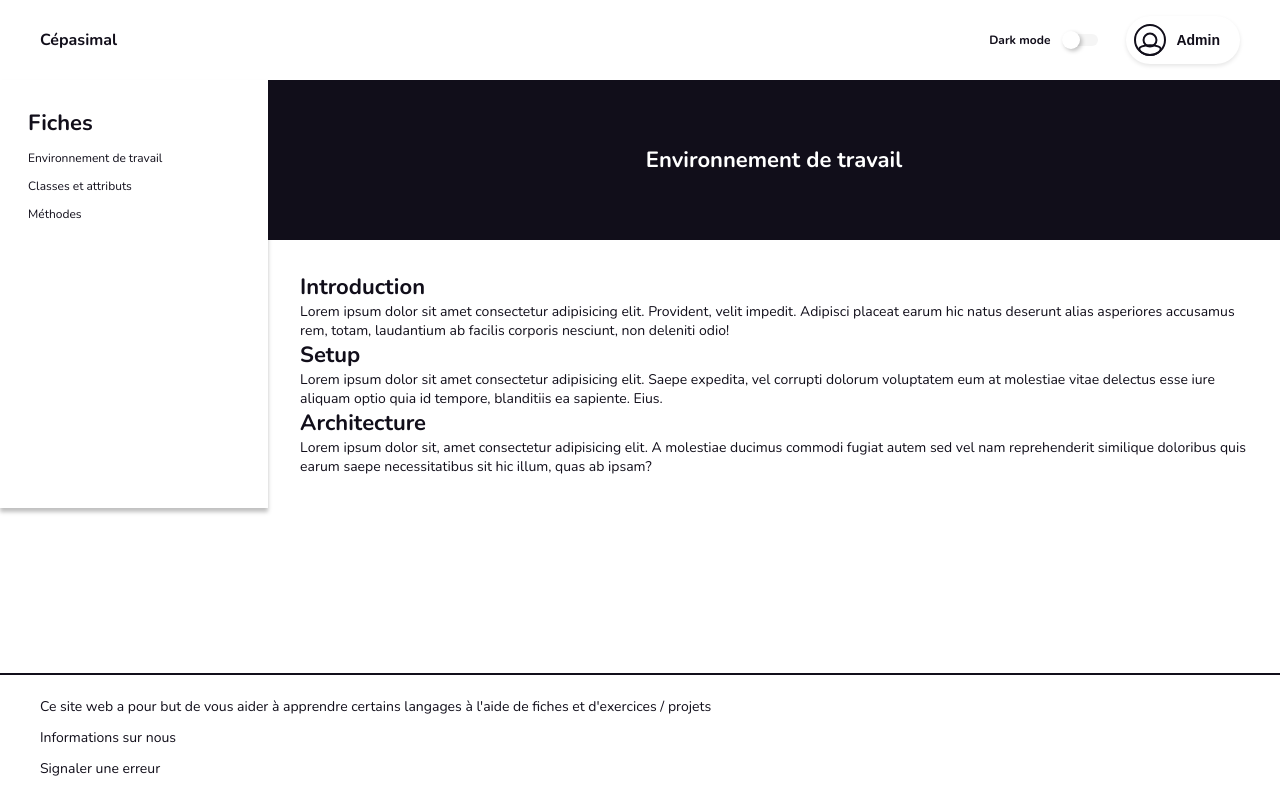
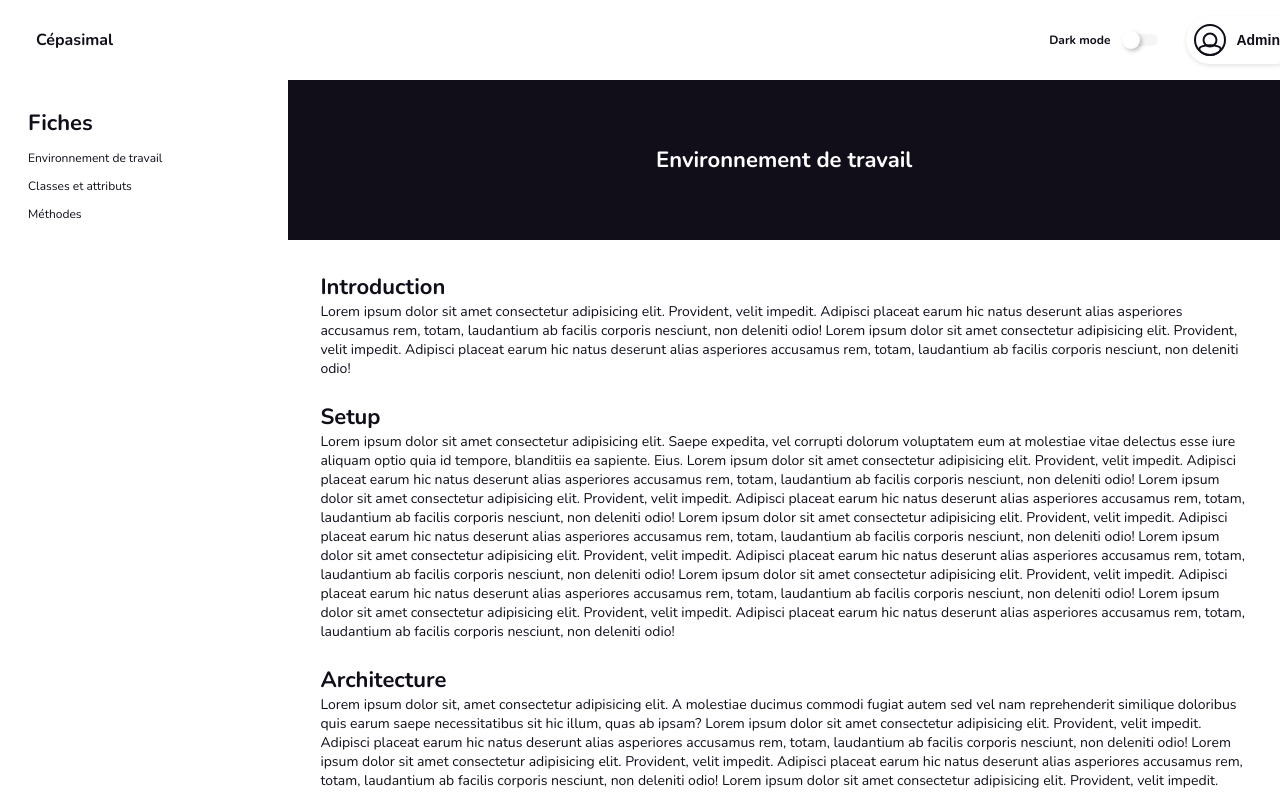
Before and after one commit to Shiropetite/cepasimal-front, a Vue app: page /lessons/1 in a window 1280 px wide. Shown: the top 792 px of the page. Built offline with nearby package versions, Linux system fonts and the light colour scheme.

Commit message:
upgrade graphics

```diff
--- a/src/App.vue
+++ b/src/App.vue
@@ -1,11 +1,26 @@
 <script setup lang="ts">
-import { RouterView } from "vue-router";
 import AppHeader from "@/components/AppHeader.vue";
 import AppFooter from "@/components/AppFooter.vue";
 </script>
 
 <template>
   <app-header />
-  <router-view />
+  <transition name="fade"><router-view class="inside" /></transition>
   <app-footer />
 </template>
+
+<style>
+.fade-enter-active,
+.fade-leave-active {
+  transition: opacity 0.3s ease;
+}
+
+.fade-enter-from,
+.fade-leave-to {
+  opacity: 0;
+}
+
+.inside {
+  padding-top: 80px;
+}
+</style>
--- a/src/components/AppFooter.vue
+++ b/src/components/AppFooter.vue
@@ -14,10 +14,6 @@
   display: flex;
   flex-direction: column;
   gap: 12px 0;
-  position: fixed;
-  bottom: 0;
-  left: 0;
-  right: 0;
   padding: 22px 40px;
   border-top: 2px solid var(--accent);
 }
--- a/src/components/AppHeader.vue
+++ b/src/components/AppHeader.vue
@@ -1,30 +1,37 @@
 <template>
-  <div class="header">
-    <a href="/"><div class="title">Cépasimal</div></a>
+  <div class="header row justify-center">
+    <div class="page row justify-between items-center">
+      <a href="/"><div class="title">Cépasimal</div></a>
 
-    <div class="row items-center justify-between gap-28">
-      <toggle-button label="Dark mode" />
-      <a href="/">
+      <div class="row items-center justify-between gap-28">
+        <toggle-button label="Dark mode" />
         <button class="admin">
-          <img src="../assets/admin-icon.svg" />
+          <img class="svg" src="../assets/admin-icon.svg" />
           Admin
         </button>
-      </a>
+      </div>
     </div>
   </div>
 </template>
 
 <style lang="scss" scoped>
 .header {
-  display: flex;
-  align-items: center;
-  justify-content: space-between;
-  padding: 0 40px;
+  position: fixed;
+  width: 100%;
+  background-color: var(--background);
+  padding: 0 20px;
   height: 80px;
 
   .title {
     font-weight: 700;
     font-size: 16px;
+    padding: 16px;
+    border-radius: 8px;
+    transition: all linear 0.2s;
+
+    &:hover {
+      background-color: var(--background-hover);
+    }
   }
 
   .admin {
--- a/src/components/LessonCard.vue
+++ b/src/components/LessonCard.vue
@@ -17,11 +17,11 @@ defineProps<{
       </div>
       <div class="row items-center gap-28 mt-12">
         <div class="row items-center gap-8">
-          <img src="../assets/update-icon.svg" />
+          <img class="svg" src="../assets/update-icon.svg" />
           {{ lastUpdated }}
         </div>
         <div class="row items-center gap-8">
-          <img src="../assets/duration-icon.svg" />
+          <img class="svg" src="../assets/duration-icon.svg" />
           {{ timeToRead }}
         </div>
       </div>
@@ -33,7 +33,7 @@ defineProps<{
 .card {
   display: flex;
   align-items: center;
-  width: 550px;
+  width: 100%;
   height: 86px;
   background: var(--background-card);
   box-shadow: 0px 4px 4px rgba(0, 0, 0, 0.12);
@@ -41,9 +41,10 @@ defineProps<{
   transition: all linear 0.1s;
 
   .illustration {
-    width: 128px;
+    width: 160px;
     height: 86px;
     background-color: var(--accent);
+    border-radius: 8px 0 0 8px;
   }
 
   .infos {
--- a/src/components/ToggleButton.vue
+++ b/src/components/ToggleButton.vue
@@ -29,7 +29,7 @@ const toggleDark = useToggle(isDark);
   background: #f5f5f5;
   position: relative;
   margin-left: 12px;
-  transition: all 0.25s;
+  //transition: all 0.25s;
 }
 
 input[type="checkbox"] {
--- a/src/css/index.scss
+++ b/src/css/index.scss
@@ -6,7 +6,7 @@ body {
   font-size: 14px;
   background-color: var(--background);
   color: var(--text-color);
-  transition: all linear 0.1s;
+  //transition: all linear 0.1s;
 }
 
 a {
@@ -35,6 +35,10 @@ a {
   justify-content: space-between;
 }
 
+.wrap {
+  flex-wrap: wrap;
+}
+
 .gap-28 {
   gap: 28px;
 }
@@ -50,3 +54,26 @@ a {
 .mt-12 {
   margin-top: 12px;
 }
+
+.col-md-6 {
+  width: 48%;
+
+  @media (max-width: 800px) {
+    width: 100%;
+  }
+
+}
+
+.col {
+  width: 100%;
+}
+
+.page {
+  max-width: 1600px;
+  width: 100%;
+  background-color: var(--background);
+}
+
+button {
+  cursor: pointer;
+}
--- a/src/css/variables.scss
+++ b/src/css/variables.scss
@@ -7,7 +7,7 @@ $l-background: #FFFFFF;
 $l-background-hover: #F5F5F5;
 
 // Dark theme
-$d-accent: #162B52;
+$d-accent: #566ea9;
 $d-white: #FFFFFF;
 $d-background-card : #1D1F31;
 $d-background: #110E1A;
@@ -28,4 +28,8 @@ $d-background-hover: #2a2d47;
   --background-card: #{ $d-background-card };
   --background-hover: #{ $d-background-hover };
   --text-color: #{ $d-white };
+
+  .svg {
+    filter: invert(100%);
+  }
 }
--- a/src/pages/LessonPage.vue
+++ b/src/pages/LessonPage.vue
@@ -3,31 +3,97 @@ import LessonNav from "@/components/LessonNav.vue";
 </script>
 
 <template>
-  <div class="row">
+  <div
+    class="row justify-center"
+    style="background-color: var(--background-hover); height: 100%"
+  >
+    <div class="page row">
       <lesson-nav />
-    <div>
+      <div class="col">
         <div class="banner">Environnement de travail</div>
         <div class="content">
+          <div>
             <div class="title">Introduction</div>
             <div>
-          Lorem ipsum dolor sit amet consectetur adipisicing elit. Provident,
-          velit impedit. Adipisci placeat earum hic natus deserunt alias
-          asperiores accusamus rem, totam, laudantium ab facilis corporis
-          nesciunt, non deleniti odio!
+              Lorem ipsum dolor sit amet consectetur adipisicing elit.
+              Provident, velit impedit. Adipisci placeat earum hic natus
+              deserunt alias asperiores accusamus rem, totam, laudantium ab
+              facilis corporis nesciunt, non deleniti odio! Lorem ipsum dolor
+              sit amet consectetur adipisicing elit. Provident, velit impedit.
+              Adipisci placeat earum hic natus deserunt alias asperiores
+              accusamus rem, totam, laudantium ab facilis corporis nesciunt, non
+              deleniti odio!
             </div>
+          </div>
+
+          <div>
             <div class="title">Setup</div>
             <div>
               Lorem ipsum dolor sit amet consectetur adipisicing elit. Saepe
               expedita, vel corrupti dolorum voluptatem eum at molestiae vitae
               delectus esse iure aliquam optio quia id tempore, blanditiis ea
-          sapiente. Eius.
+              sapiente. Eius. Lorem ipsum dolor sit amet consectetur adipisicing
+              elit. Provident, velit impedit. Adipisci placeat earum hic natus
+              deserunt alias asperiores accusamus rem, totam, laudantium ab
+              facilis corporis nesciunt, non deleniti odio! Lorem ipsum dolor
+              sit amet consectetur adipisicing elit. Provident, velit impedit.
+              Adipisci placeat earum hic natus deserunt alias asperiores
+              accusamus rem, totam, laudantium ab facilis corporis nesciunt, non
+              deleniti odio! Lorem ipsum dolor sit amet consectetur adipisicing
+              elit. Provident, velit impedit. Adipisci placeat earum hic natus
+              deserunt alias asperiores accusamus rem, totam, laudantium ab
+              facilis corporis nesciunt, non deleniti odio! Lorem ipsum dolor
+              sit amet consectetur adipisicing elit. Provident, velit impedit.
+              Adipisci placeat earum hic natus deserunt alias asperiores
+              accusamus rem, totam, laudantium ab facilis corporis nesciunt, non
+              deleniti odio! Lorem ipsum dolor sit amet consectetur adipisicing
+              elit. Provident, velit impedit. Adipisci placeat earum hic natus
+              deserunt alias asperiores accusamus rem, totam, laudantium ab
+              facilis corporis nesciunt, non deleniti odio! Lorem ipsum dolor
+              sit amet consectetur adipisicing elit. Provident, velit impedit.
+              Adipisci placeat earum hic natus deserunt alias asperiores
+              accusamus rem, totam, laudantium ab facilis corporis nesciunt, non
+              deleniti odio!
             </div>
+          </div>
+
+          <div>
             <div class="title">Architecture</div>
             <div>
-          Lorem ipsum dolor sit, amet consectetur adipisicing elit. A molestiae
-          ducimus commodi fugiat autem sed vel nam reprehenderit similique
-          doloribus quis earum saepe necessitatibus sit hic illum, quas ab
-          ipsam?
+              Lorem ipsum dolor sit, amet consectetur adipisicing elit. A
+              molestiae ducimus commodi fugiat autem sed vel nam reprehenderit
+              similique doloribus quis earum saepe necessitatibus sit hic illum,
+              quas ab ipsam? Lorem ipsum dolor sit amet consectetur adipisicing
+              elit. Provident, velit impedit. Adipisci placeat earum hic natus
+              deserunt alias asperiores accusamus rem, totam, laudantium ab
+              facilis corporis nesciunt, non deleniti odio! Lorem ipsum dolor
+              sit amet consectetur adipisicing elit. Provident, velit impedit.
+              Adipisci placeat earum hic natus deserunt alias asperiores
+              accusamus rem, totam, laudantium ab facilis corporis nesciunt, non
+              deleniti odio! Lorem ipsum dolor sit amet consectetur adipisicing
+              elit. Provident, velit impedit. Adipisci placeat earum hic natus
+              deserunt alias asperiores accusamus rem, totam, laudantium ab
+              facilis corporis nesciunt, non deleniti odio! Lorem ipsum dolor
+              sit amet consectetur adipisicing elit. Provident, velit impedit.
+              Adipisci placeat earum hic natus deserunt alias asperiores
+              accusamus rem, totam, laudantium ab facilis corporis nesciunt, non
+              deleniti odio! Lorem ipsum dolor sit amet consectetur adipisicing
+              elit. Provident, velit impedit. Adipisci placeat earum hic natus
+              deserunt alias asperiores accusamus rem, totam, laudantium ab
+              facilis corporis nesciunt, non deleniti odio! Lorem ipsum dolor
+              sit amet consectetur adipisicing elit. Provident, velit impedit.
+              Adipisci placeat earum hic natus deserunt alias asperiores
+              accusamus rem, totam, laudantium ab facilis corporis nesciunt, non
+              deleniti odio! Lorem ipsum dolor sit amet consectetur adipisicing
+              elit. Provident, velit impedit. Adipisci placeat earum hic natus
+              deserunt alias asperiores accusamus rem, totam, laudantium ab
+              facilis corporis nesciunt, non deleniti odio! Lorem ipsum dolor
+              sit amet consectetur adipisicing elit. Provident, velit impedit.
+              Adipisci placeat earum hic natus deserunt alias asperiores
+              accusamus rem, totam, laudantium ab facilis corporis nesciunt, non
+              deleniti odio!
+            </div>
+          </div>
         </div>
       </div>
     </div>
@@ -48,7 +114,11 @@ import LessonNav from "@/components/LessonNav.vue";
 }
 
 .content {
+  background-color: var(--background);
   padding: 32px;
+  display: flex;
+  flex-direction: column;
+  gap: 24px 0;
 
   .title {
     font-weight: 700;
```
Also changed, not shown: src/pages/HomePage.vue (+17 -11 lines). Lines whose indentation alone changed are shown as unchanged.
